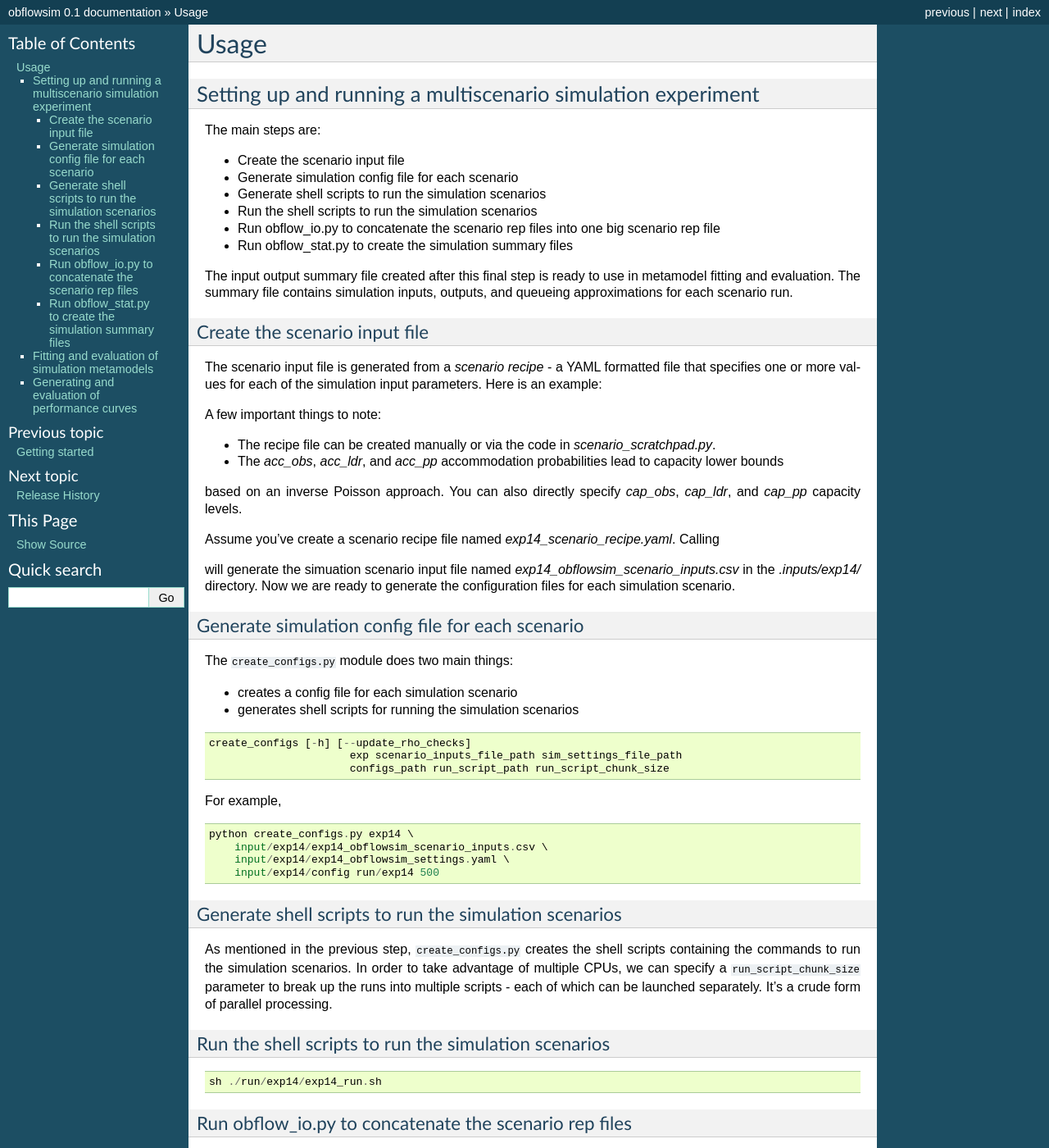
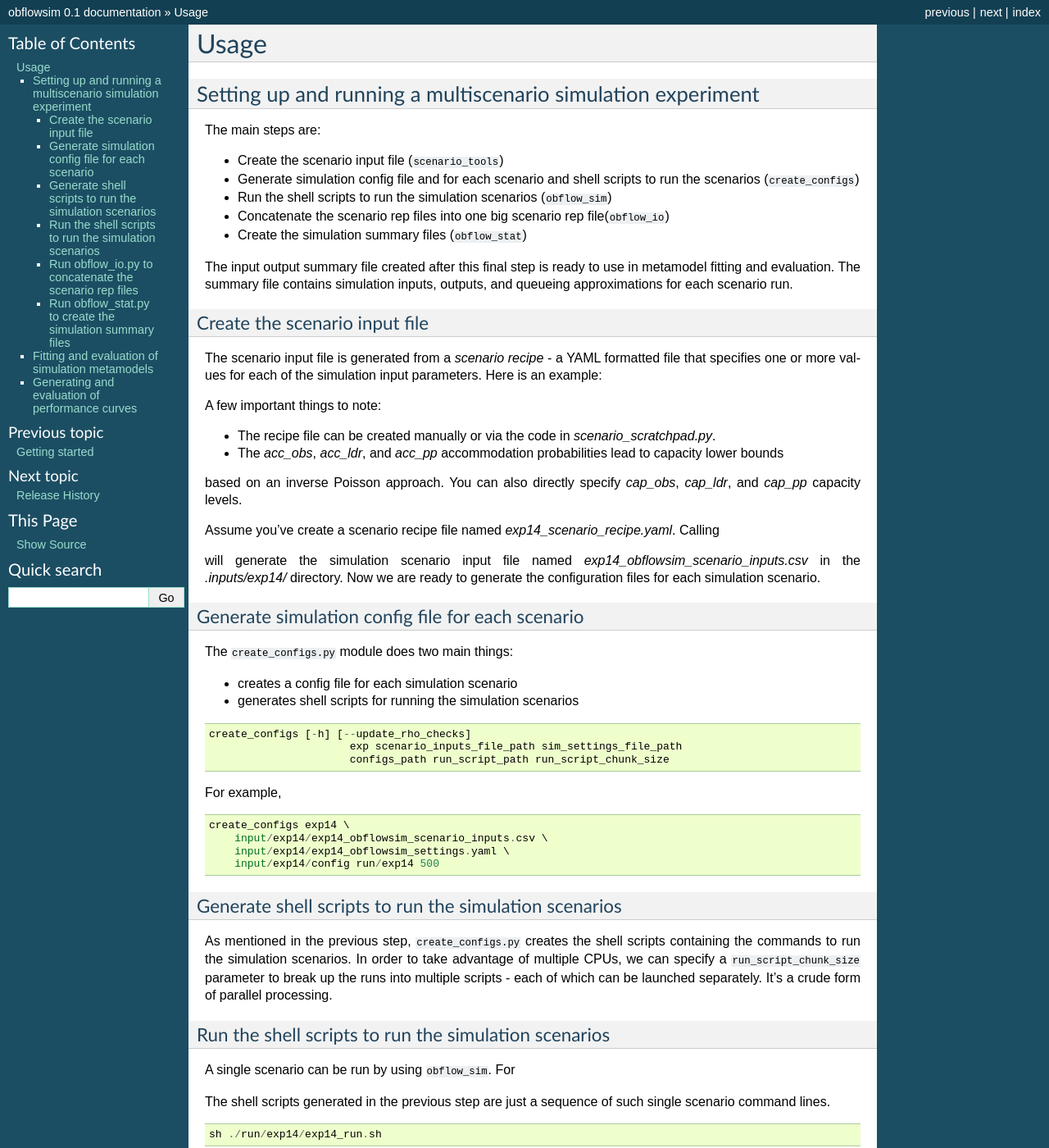
Before and after one commit to misken/obflowsim-mm, a Sphinx documentation site: the page built from docs/usage.rst, in a window 1280 px wide and 1400 px high. Shown: the whole window at 82% size. Built offline with Sphinx 7.4.7, drawn with Linux system fonts in a browser that asks for light colours.

```diff
--- a/docs/usage.rst
+++ b/docs/usage.rst
@@ -7,12 +7,11 @@ Setting up and running a multiscenario simulation experiment
 
 The main steps are:
 
-* Create the scenario input file
-* Generate simulation config file for each scenario
-* Generate shell scripts to run the simulation scenarios
-* Run the shell scripts to run the simulation scenarios
-* Run obflow_io.py to concatenate the scenario rep files into one big scenario rep file
-* Run obflow_stat.py to create the simulation summary files
+* Create the scenario input file (``scenario_tools``)
+* Generate simulation config file and for each scenario and shell scripts to run the scenarios (``create_configs``)
+* Run the shell scripts to run the simulation scenarios (``obflow_sim``)
+* Concatenate the scenario rep files into one big scenario rep file(``obflow_io``)
+* Create the simulation summary files (``obflow_stat``)
 
 The input output summary file created after this final step
 is ready to use in metamodel fitting and evaluation. The summary file
@@ -72,9 +71,9 @@ and `cap_pp` capacity levels.
 Assume you've create a scenario recipe file named `exp14_scenario_recipe.yaml`. Calling
 
 .. code::
-    python scenario_tools.py exp14 input/exp14/exp14_scenario_recipe.yaml -i input/exp14/
+    scenario_tools exp14 input/exp14/exp14_scenario_recipe.yaml -i input/exp14/
 
-will generate the simuation scenario input file named `exp14_obflowsim_scenario_inputs.csv` in
+will generate the simulation scenario input file named `exp14_obflowsim_scenario_inputs.csv` in
 the `.inputs/exp14/` directory. Now we are ready to generate the configuration files for
 each simulation scenario.
 
@@ -96,7 +95,7 @@ For example,
 
 .. code::
 
-    python create_configs.py exp14 \
+    create_configs exp14 \
         input/exp14/exp14_obflowsim_scenario_inputs.csv \
         input/exp14/exp14_obflowsim_settings.yaml \
         input/exp14/config run/exp14 500
@@ -113,6 +112,14 @@ of parallel processing.
 
 Run the shell scripts to run the simulation scenarios
 ^^^^^^^^^^^^^^^^^^^^^^^^^^^^^^^^^^^^^^^^^^^^^^^^^^^^^^
+
+A single scenario can be run by using ``obflow_sim``. For
+
+.. code::
+    obflow_sim input/exp14/config/exp14_scenario_1.yaml
+
+The shell scripts generated in the previous step are just a sequence of such
+single scenario command lines.
 
 .. code::
 
```
Also changed, not shown: README.md (+7 -4 lines), setup.py (+9 -1 lines), src/obflowsim/mm/merge_mmpredict_simulated.ipynb (deleted), 7 other files.
